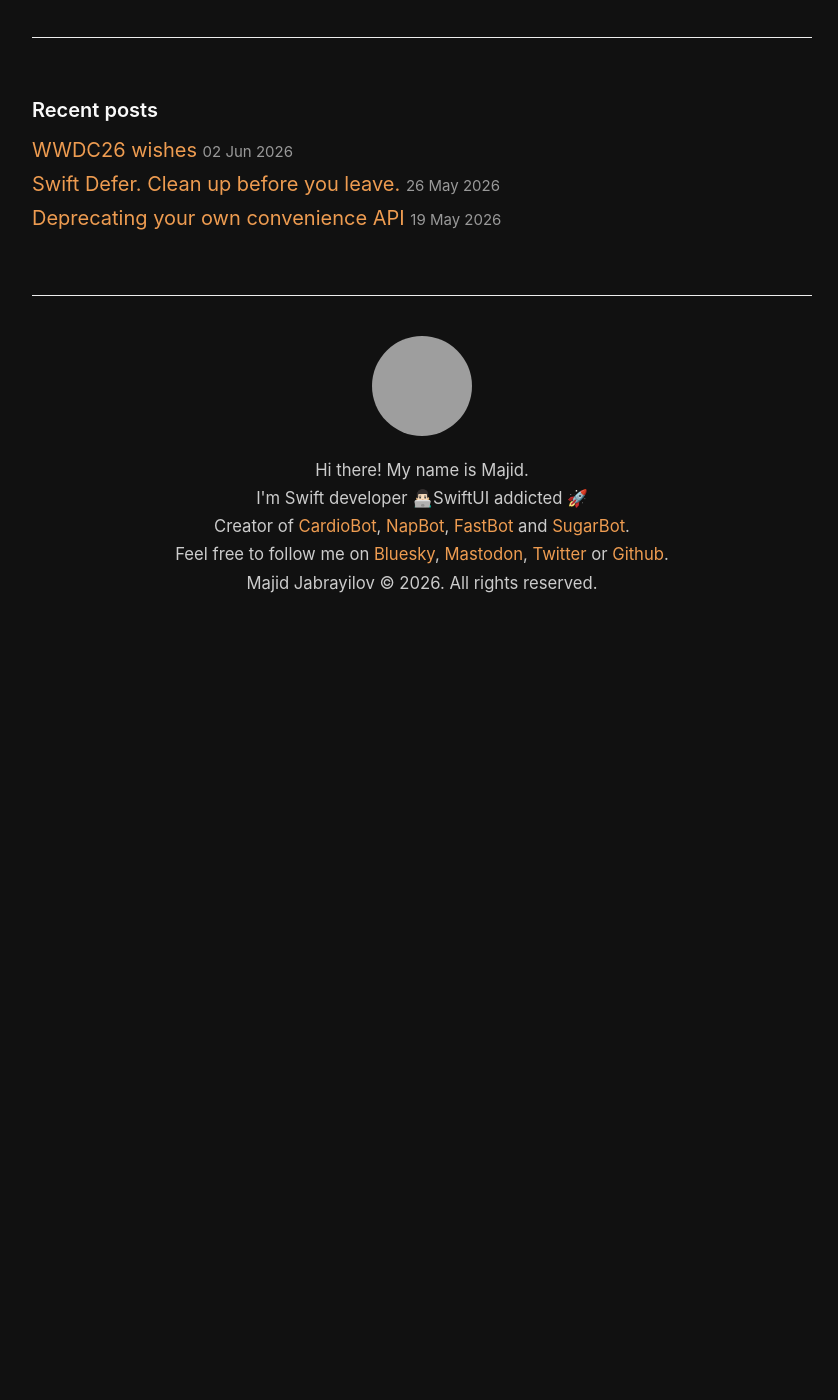
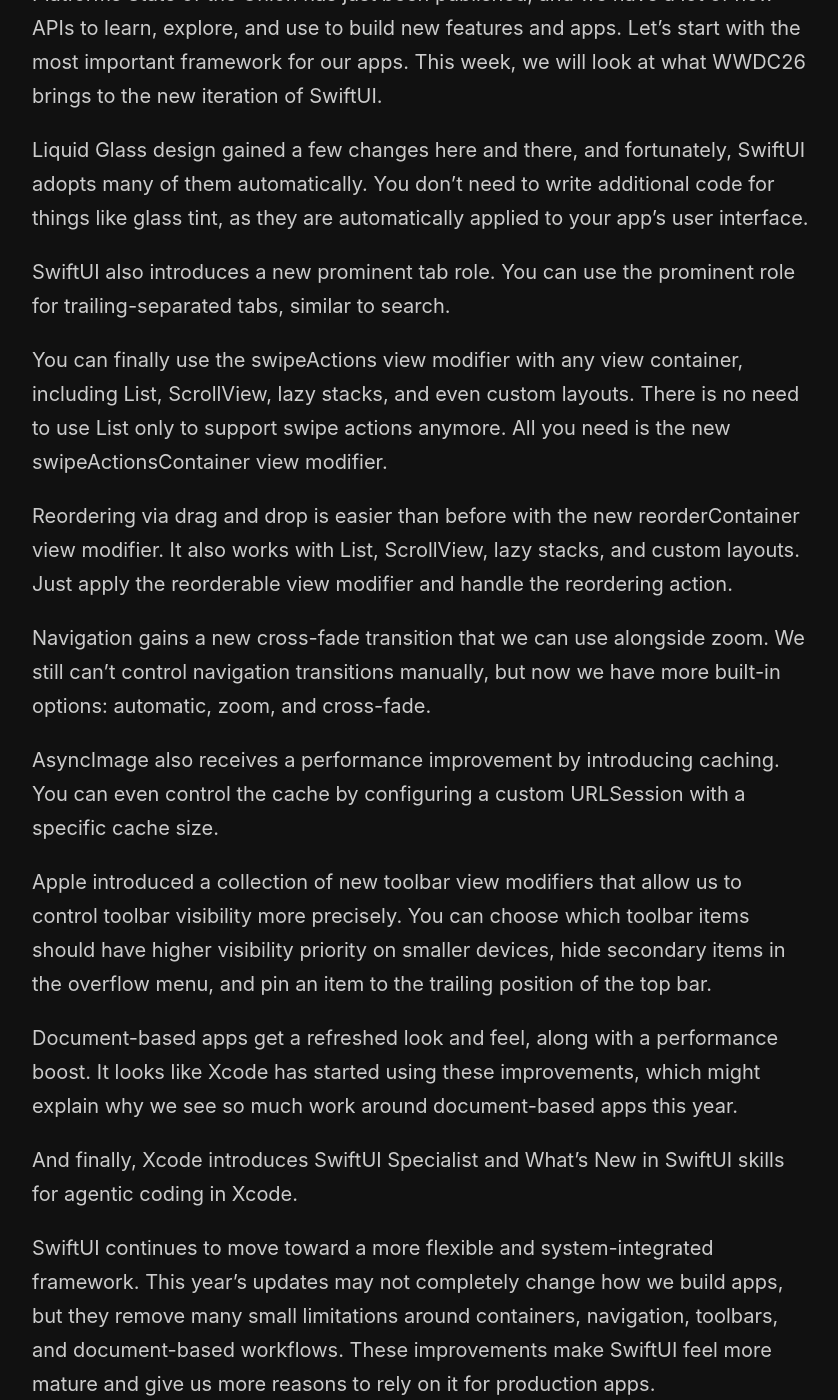
Before and after one commit to mecid/mecid.github.io, a Jekyll site: the page built from _posts/2026-06-09-what-is-new-in-swiftui-after-wwdc26.md, in a window 1280 px wide and 1400 px high, scrolled down 299 px. Shown: the whole window, without its empty margins (218-1056 px from the left). Built offline with Jekyll 4.4.1, drawn with Linux system fonts in a browser that asks for light colours; before the commit the page ends 936 px from its top, so only the background shows below that; some of the changed text lies outside the part shown; grey boxes are pictures that could not be loaded.

Commit message:
wwdc26 post content added

```diff
--- a/_posts/2026-06-09-what-is-new-in-swiftui-after-wwdc26.md
+++ b/_posts/2026-06-09-what-is-new-in-swiftui-after-wwdc26.md
@@ -2,3 +2,25 @@
 title: What is new in SwiftUI after WWDC26
 layout: post
 ---
+
+Platforms State of the Union has just been published, and we have a lot of new APIs to learn, explore, and use to build new features and apps. Let’s start with the most important framework for our apps. This week, we will look at what WWDC26 brings to the new iteration of SwiftUI.
+
+Liquid Glass design gained a few changes here and there, and fortunately, SwiftUI adopts many of them automatically. You don’t need to write additional code for things like glass tint, as they are automatically applied to your app’s user interface.
+
+SwiftUI also introduces a new prominent tab role. You can use the prominent role for trailing-separated tabs, similar to search.
+
+You can finally use the swipeActions view modifier with any view container, including List, ScrollView, lazy stacks, and even custom layouts. There is no need to use List only to support swipe actions anymore. All you need is the new swipeActionsContainer view modifier.
+
+Reordering via drag and drop is easier than before with the new reorderContainer view modifier. It also works with List, ScrollView, lazy stacks, and custom layouts. Just apply the reorderable view modifier and handle the reordering action.
+
+Navigation gains a new cross-fade transition that we can use alongside zoom. We still can’t control navigation transitions manually, but now we have more built-in options: automatic, zoom, and cross-fade.
+
+AsyncImage also receives a performance improvement by introducing caching. You can even control the cache by configuring a custom URLSession with a specific cache size.
+
+Apple introduced a collection of new toolbar view modifiers that allow us to control toolbar visibility more precisely. You can choose which toolbar items should have higher visibility priority on smaller devices, hide secondary items in the overflow menu, and pin an item to the trailing position of the top bar.
+
+Document-based apps get a refreshed look and feel, along with a performance boost. It looks like Xcode has started using these improvements, which might explain why we see so much work around document-based apps this year.
+
+And finally, Xcode introduces SwiftUI Specialist and What’s New in SwiftUI skills for agentic coding in Xcode.
+
+SwiftUI continues to move toward a more flexible and system-integrated framework. This year’s updates may not completely change how we build apps, but they remove many small limitations around containers, navigation, toolbars, and document-based workflows. These improvements make SwiftUI feel more mature and give us more reasons to rely on it for production apps.
```
